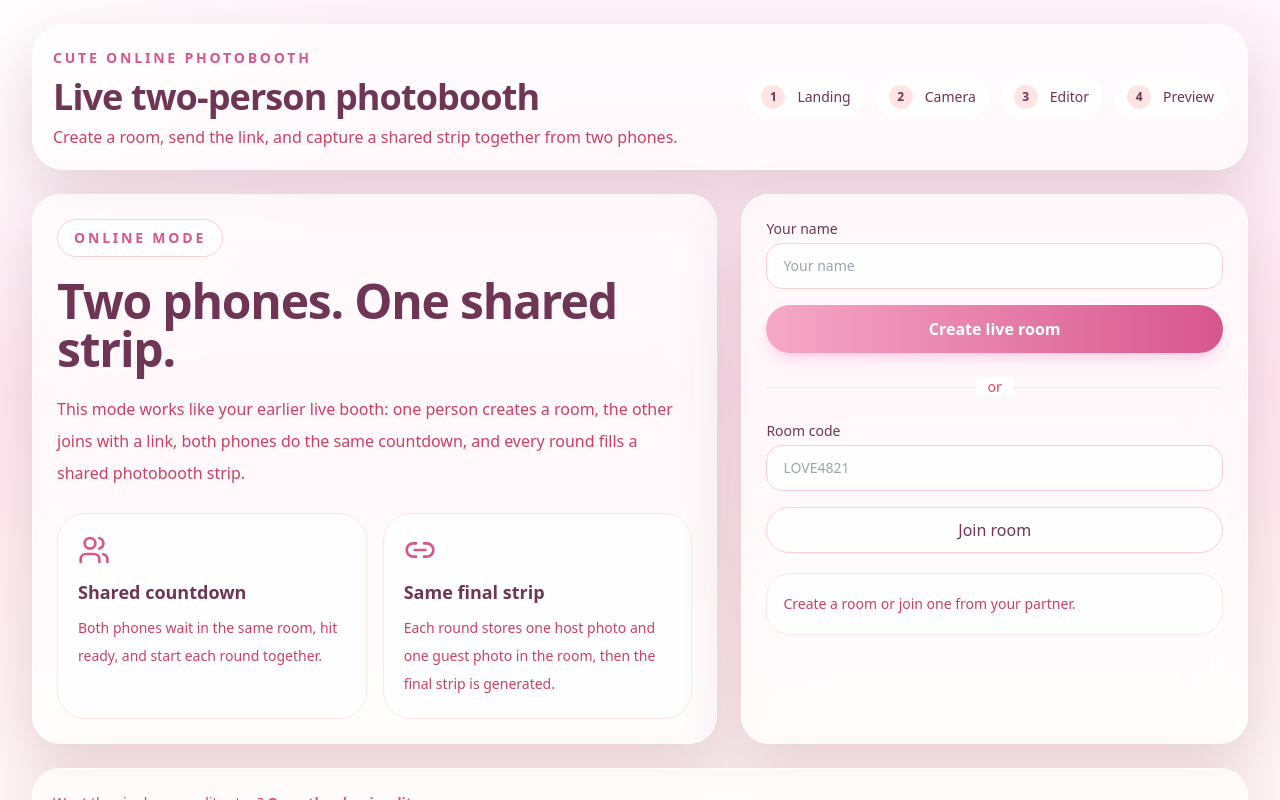
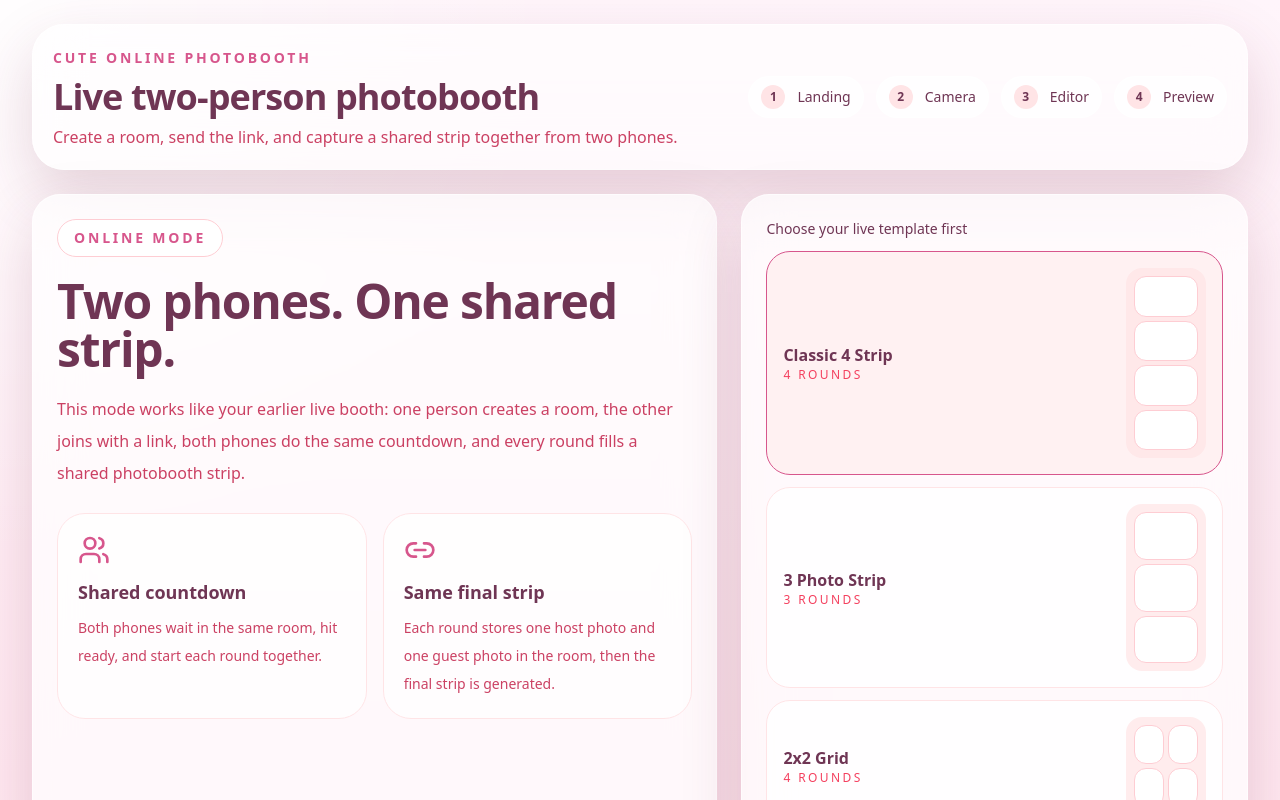
Before and after one commit to judethesleeper/MyLove, a Next.js app: page /live in a window 1280 px wide. Shown: the top 800 px of the page. Built offline with nearby package versions, Linux system fonts and the light colour scheme.

Commit message:
Add template-first flow to live booth

```diff
--- a/components/live-booth-home.tsx
+++ b/components/live-booth-home.tsx
@@ -2,13 +2,17 @@
 
 import { useState } from "react";
 import { useRouter } from "next/navigation";
+import clsx from "clsx";
 import { Users, Link2 } from "lucide-react";
 import { createLiveRoom, createRandomRoomId, joinLiveRoom } from "@/lib/live-booth-service";
+import { PHOTO_TEMPLATES } from "@/lib/photobooth-data";
+import type { TemplateId } from "@/types/photobooth";
 
 export function LiveBoothHome() {
   const router = useRouter();
   const [displayName, setDisplayName] = useState("");
   const [roomId, setRoomId] = useState("");
+  const [templateId, setTemplateId] = useState<TemplateId>("strip4");
   const [status, setStatus] = useState("Create a room or join one from your partner.");
   const [busy, setBusy] = useState(false);
 
@@ -16,7 +20,7 @@ export function LiveBoothHome() {
     setBusy(true);
     try {
       const nextRoomId = createRandomRoomId();
-      await createLiveRoom(nextRoomId, displayName || "Host");
+      await createLiveRoom(nextRoomId, displayName || "Host", templateId);
       router.push(`/live/room?room=${nextRoomId}&role=host&name=${encodeURIComponent(displayName || "Host")}`);
     } catch (error) {
       setStatus(error instanceof Error ? error.message : "Could not create room.");
@@ -76,6 +80,60 @@ export function LiveBoothHome() {
       <div className="panel p-6">
         <div className="space-y-4">
           <div>
+            <p className="mb-3 block text-sm font-medium text-roseInk">Choose your live template first</p>
+            <div className="grid gap-3">
+              {PHOTO_TEMPLATES.map((template) => {
+                const active = template.id === templateId;
+                return (
+                  <button
+                    key={template.id}
+                    type="button"
+                    onClick={() => setTemplateId(template.id)}
+                    className={clsx(
+                      "rounded-[24px] border p-4 text-left transition",
+                      active ? "border-berry bg-rose-50" : "border-rose-100 bg-white/80"
+                    )}
+                  >
+                    <div className="flex items-center justify-between gap-3">
+                      <div>
+                        <p className="font-semibold text-roseInk">{template.name}</p>
+                        <p className="text-xs uppercase tracking-[0.2em] text-rose-500">
+                          {template.slots.length} rounds
+                        </p>
+                      </div>
+                      <div
+                        className="grid w-20 shrink-0 gap-1 rounded-2xl bg-rose-100/70 p-2"
+                        style={{
+                          aspectRatio: template.aspectRatio.toString(),
+                          gridTemplateColumns:
+                            template.id === "grid2x2" ? "repeat(2, minmax(0, 1fr))" : "1fr"
+                        }}
+                      >
+                        {template.slots.map((slot) => (
+                          <div
+                            key={slot.id}
+                            className="rounded-xl border border-rose-200 bg-white"
+                            style={{
+                              minHeight:
+                                template.id === "grid2x2"
+                                  ? "1.8rem"
+                                  : template.id === "postcard"
+                                    ? "4rem"
+                                    : template.id === "strip2"
+                                      ? "2.6rem"
+                                      : "1.9rem"
+                            }}
+                          />
+                        ))}
+                      </div>
+                    </div>
+                  </button>
+                );
+              })}
+            </div>
+          </div>
+
+          <div>
             <label className="mb-1 block text-sm font-medium text-roseInk">Your name</label>
             <input
               className="input-base"
--- a/lib/live-booth-service.ts
+++ b/lib/live-booth-service.ts
@@ -12,6 +12,8 @@ import {
 } from "firebase/firestore";
 import { firestore } from "./firebase-client";
 import { LiveRole, type LiveRoom, type LiveRoundData } from "@/types/live-booth";
+import type { TemplateId } from "@/types/photobooth";
+import { getTemplate } from "./photobooth-utils";
 
 function roomRef(roomId: string) {
   return doc(firestore, "liveBoothRooms", roomId);
@@ -25,9 +27,12 @@ export function createRandomRoomId() {
   return `LOVE${Math.floor(1000 + Math.random() * 9000)}`;
 }
 
-export async function createLiveRoom(roomId: string, hostName: string) {
+export async function createLiveRoom(roomId: string, hostName: string, templateId: TemplateId) {
+  const template = getTemplate(templateId);
+
   await setDoc(roomRef(roomId), {
     roomId,
+    templateId,
     phase: "waiting",
     currentRound: 1,
     countdownStartsAt: null,
@@ -39,7 +44,7 @@ export async function createLiveRoom(roomId: string, hostName: string) {
     updatedAt: serverTimestamp()
   });
 
-  for (let round = 1; round <= 4; round += 1) {
+  for (let round = 1; round <= template.slots.length; round += 1) {
     await setDoc(roundRef(roomId, round), {
       round,
       hostImage: null,
--- a/types/live-booth.ts
+++ b/types/live-booth.ts
@@ -1,3 +1,5 @@
+import type { TemplateId } from "./photobooth";
+
 export type LiveRole = "host" | "guest";
 export type LivePhase = "waiting" | "countdown" | "complete";
 
@@ -15,6 +17,7 @@ export interface LiveRoundData {
 
 export interface LiveRoom {
   roomId: string;
+  templateId: TemplateId;
   phase: LivePhase;
   currentRound: number;
   countdownStartsAt: number | null;
```
Also changed, not shown: components/live-room-stage.tsx (+54 -34 lines).
